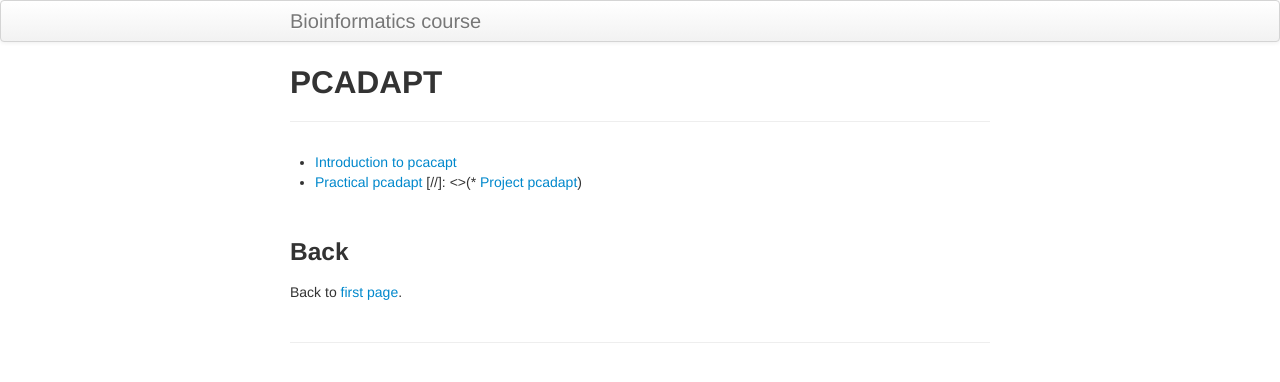
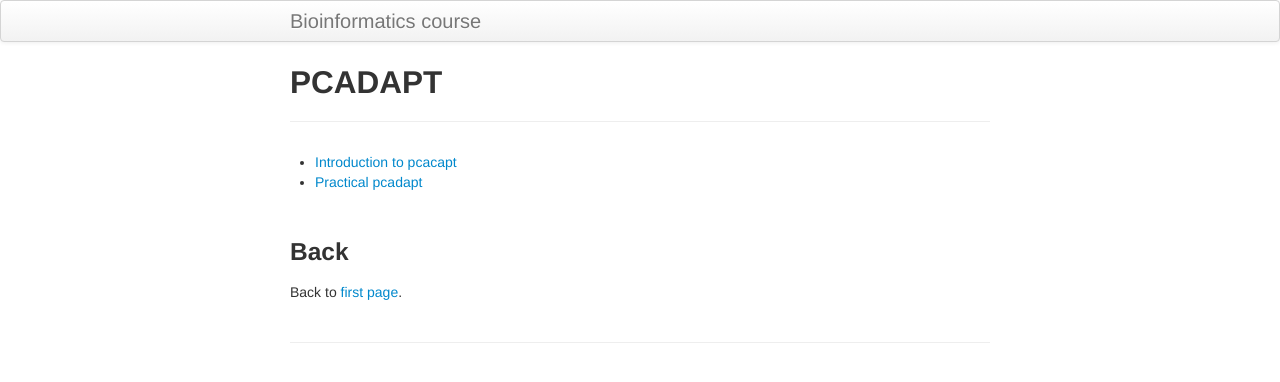
Before and after one commit to ritarasteiro/FieldCourse, a Jekyll site: the page built from pages/PCadapt.md, in a window 1280 px wide. Shown: the top 382 px of the page. Built offline with Jekyll 4.4.1, drawn with Linux system fonts in a browser that asks for light colours.

Commit message:
Update PCadapt.md

```diff
--- a/pages/PCadapt.md
+++ b/pages/PCadapt.md
@@ -5,7 +5,10 @@ title: PCADAPT
 
 * [Introduction to pcacapt](../data/pcadapt_intro.pdf)
 * [Practical pcadapt](./PCAdapt_practical.md)
-[//]: <>(* [Project pcadapt](./project.md))
+
+<!---
+*[Project pcadapt](./project.md)
+ -->
 
 <br/>
 
```
